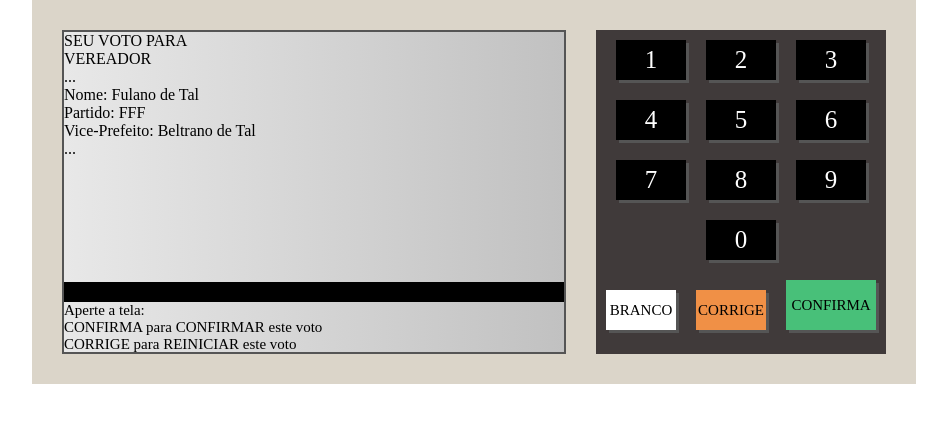
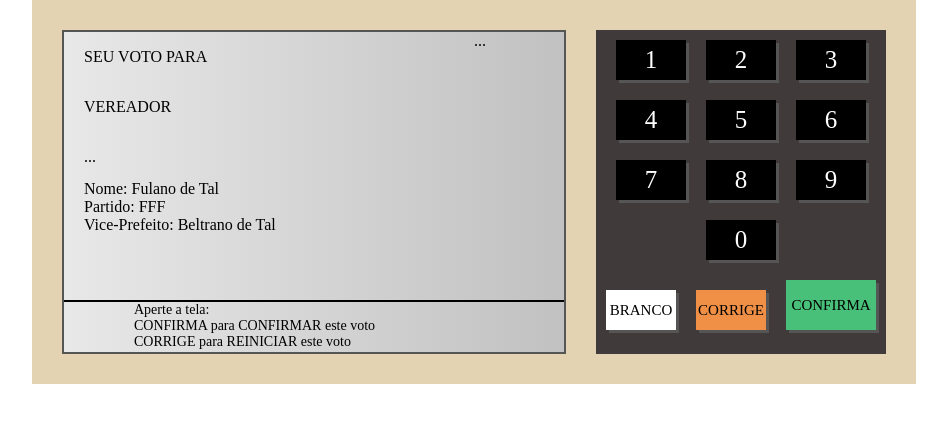
Before and after one commit to FernandesGuilherme07/Urna-Eletronica, a plain HTML site: page index.html in a window 1280 px wide. Shown: the whole page, without its empty margins (166-1113 px from the left). Drawn offline with Linux system fonts and the light colour scheme.

Commit message:
Update style.css

```diff
--- a/src/css/style.css
+++ b/src/css/style.css
@@ -6,7 +6,7 @@ body {
 }
 
 .urna {
-    background-color: #dbd5c9;
+    background-color: #e4d3b2;
     padding: 30px;
     display: flex;
 }
@@ -69,12 +69,48 @@ body {
 
 .d-1 {
     flex: 1;
+    display: flex;
+}
 
+.d-1-left {
+    flex: 1;
+    display: flex;
+    flex-direction: column;
+    padding-left: 20px;
+}
+
+.d-1-1 {
+    height: 50px;
+    display: flex;
+    align-items: center;
+}
+
+.d-1-2 {
+    height: 50px;
+    display: flex;
+    align-items: center;
+}
+
+.d-1-3 {
+    height: 50px;
+    display: flex;
+    align-items: center;
+}
+
+.d-1-4 {
+    height: 50px;
+    display: flex;
+    align-items: center;
+}
+
+
+.d-1-right {
+    width: 90px;
 }
 
 .d-2 {
     height: 50px;
-    font-size: 15px;
-    border-top: 20px solid #000;
-
+    font-size: 14px;
+    border-top: 2px solid #000;
+    padding-left: 70px;
 }
```
